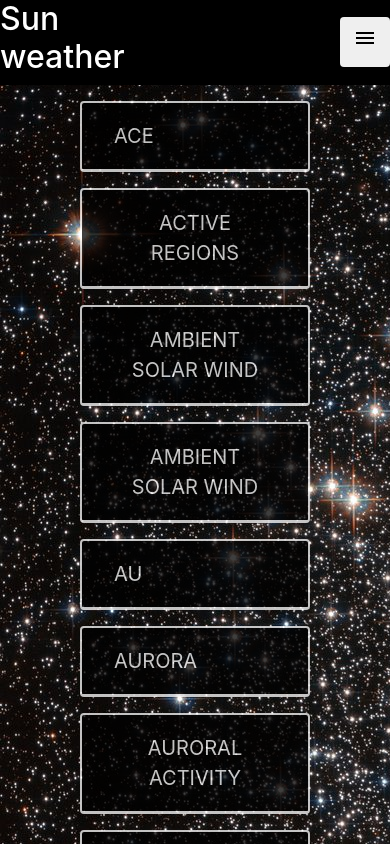
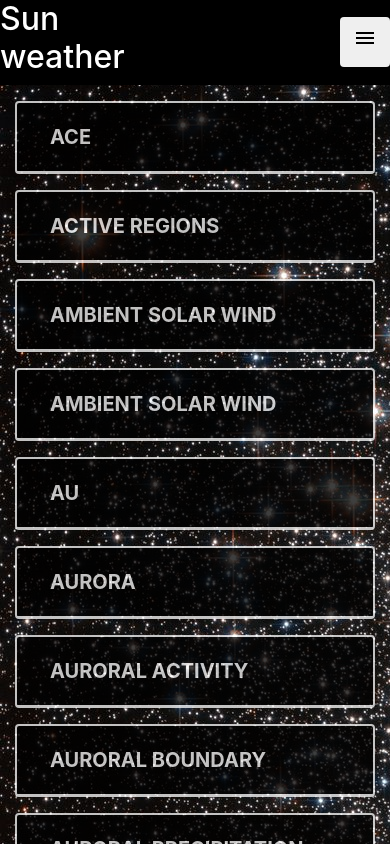
Before and after one commit to karinemalghem/SunWeather-1, an Angular app: page /glossaire in a window 390 px wide. Shown: the top 844 px of the page. Built offline with nearby package versions, Linux system fonts and the light colour scheme.

Commit message:
Mis à jour du style de la navbar et du glossaire

```diff
--- a/package.json
+++ b/package.json
@@ -25,6 +25,8 @@
     "@types/jquery": "^3.3.17",
     "bootstrap": "^4.0.0",
     "core-js": "^2.5.4",
+    "jquery": "^3.3.1",
+    "popper.js": "^1.14.4",
     "rxjs": "~6.2.0",
     "zone.js": "~0.8.26"
   },
--- a/src/app/glossaire/glossaire.component.css
+++ b/src/app/glossaire/glossaire.component.css
@@ -2,12 +2,13 @@
 {
     font-family: "Times New Roman", Times, serif;
     /*font-family: Arial, Helvetica, sans-serif;*/
-    font-size : 1.5em;
+    font-size : 1.3em;
 }
 
 .card-header
 {
     border-bottom : 1px solid white;
+    transition : all 1s ease-in-out;
 }
 
 .break-word
@@ -30,37 +31,46 @@
     color : white;
 }
 
+.btn
+{
+    text-decoration : none;
+}
+
 button
 {
     text-decoration : none;
     font-size : 1em;
     background-color : #000;
-    border : none;
     color : #FFF;
-    font-weight : normal;
+    font-weight : bold;
     transition : all 1s ease-in-out;
 }
 
 button:hover
 {
-    text-decoration: underline;
     background-color : #555;
-    border : 1px solid #FF0;
-    color : #FF0;
-    font-weight : bolder;
-    transition: background-color 0.5s ease-in-out, border 1s ease-in-out, color 1s ease-in-out, font-weight 0.5s ease-in-out;
+    border : 1px solid #c0914f;
 }
 
 .card
 {
     opacity : 0.75;
     border : 2px solid white;
-    transition : all 2s ease-in-out;
+    transition : all 1s ease-in-out;
 }
 
 .card:hover
 {
     opacity : 1;
-    border : 2px solid #FF0;
-    transition : all 2s ease-in-out;
+    border : 2px solid #c0914f;
 }
+
+.card:hover .card-header
+{
+    border-bottom : 1px solid #c0914f;
+}
+
+.card:hover button
+{
+    color : #c0914f;
+}
--- a/src/app/glossaire/glossaire.component.html
+++ b/src/app/glossaire/glossaire.component.html
@@ -2,7 +2,7 @@
 
   <div class="row">
 
-    <div class="offset-2 col-8 mb-3" *ngFor="let definition of definitions">
+    <div class="col-12 mb-3" *ngFor="let definition of definitions">
       <div class="card bg-black text-white">
         <div class="card-header" id="{{ 'heading' + definition.id }}">
             <h5 class="mb-0">
--- a/src/app/navbar/navbar.component.css
+++ b/src/app/navbar/navbar.component.css
@@ -3,29 +3,35 @@
 }
 
 .dropdown-item:hover {
-    background-color: #555;
-}
-
-
-@media (min-width: 768px) {
-    .btn:hover
-    {
-        background-color : white;
-    }
+    background-color: #FFF;
 }
 
 .btn
 {
     font-size : 1.5rem;
+    color : white;
 }
 
 .btn:hover
 {
-    background : #555;
-    border : 1px solid #FF0;
+    background-color : #EEE;
+    /*border : 1px solid #FF0;*/
+    /*height : 100%;*/
+    text-decoration : none;
+    color : black;
+    border-radius : 0px;
+
+    transition : all 0.3s;
 }
 
 .navbar img
 {
     cursor : pointer;
 }
+
+@media (max-width: 768px) {
+    .btn:hover
+    {
+        background-color : white;
+    }
+}
--- a/src/app/navbar/navbar.component.html
+++ b/src/app/navbar/navbar.component.html
@@ -5,13 +5,13 @@
     <ul class="navbar-nav justify-content-center col-6 col-md-8 col-lg-10">
       <h2 class="d-lg-none d-md-block text-white">Sun weather</h2>
       <li class="nav-item d-none d-md-none d-lg-block">
-        <a routerLink="" class="nav-link"><button type="button" class="btn btn-link text-uppercase text-white">home</button></a>
+        <a routerLink="" class="nav-link"><button type="button" class="btn btn-link text-uppercase">home</button></a>
       </li>
       <li class="nav-item d-none d-md-none d-lg-block">
-        <a routerLink="sunid" class="nav-link"><button type="button" class="btn btn-link text-uppercase text-white">my identity card</button></a>
+        <a routerLink="sunid" class="nav-link"><button type="button" class="btn btn-link text-uppercase">my identity card</button></a>
       </li>
       <li class="nav-item d-none d-md-none d-lg-block">
-        <a routerLink="glossaire" class="nav-link"><button type="button" class="btn btn-link text-uppercase text-white">Glossaire</button></a>
+        <a routerLink="glossaire" class="nav-link"><button type="button" class="btn btn-link text-uppercase">Glossary</button></a>
       </li>
     </ul>
 
--- a/src/app/title-page/title-page.component.html
+++ b/src/app/title-page/title-page.component.html
@@ -11,7 +11,7 @@
   <cite>{{ apod.date }}</cite>
 </div>-->
 
-<div class="container-fluid mb-5">
+<div class="container-fluid p-0 mb-5">
 
     <p class="text-white">Display/Hide text <input class="d-md-inline-block" type="checkbox" (click)="setDisplay()" checked /></p>
 
--- a/src/app/title-page/title-page.component.ts
+++ b/src/app/title-page/title-page.component.ts
@@ -3,6 +3,8 @@ import { Component, OnInit } from '@angular/core';
 import { ApodService } from '../../apod.service';
 import { Apod } from '../../apod';
 import { Observable } from 'rxjs';
+
+import * as $ from "jquery";
 
 @Component({
   selector: 'app-title-page',
```
Also changed, not shown: 1 other file (tests, documents, lock files or other folders).
